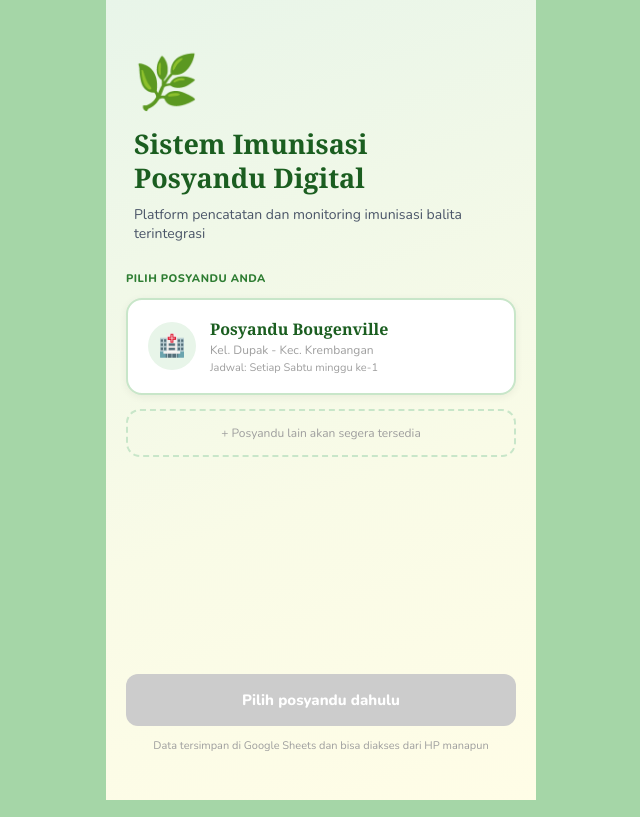
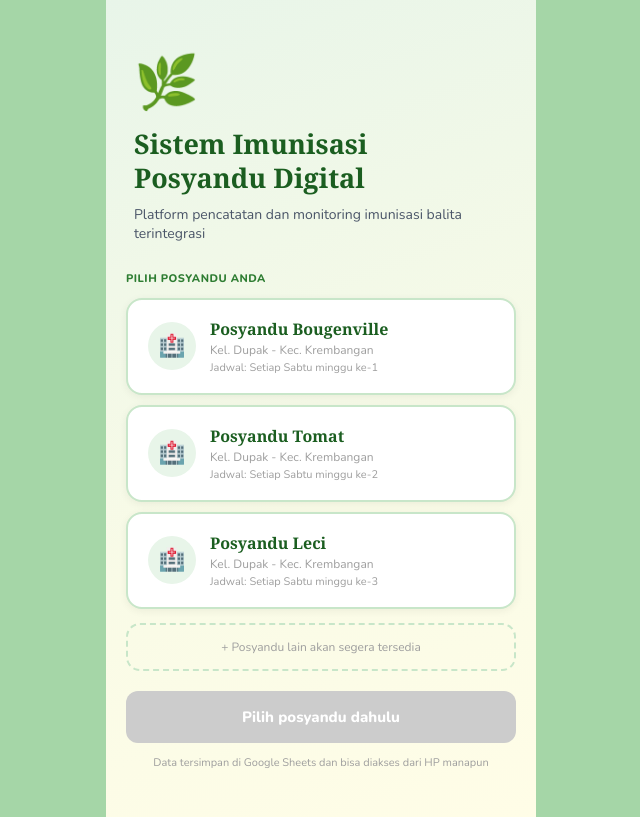
Before and after one commit to muhyusuf31301/posyandu-imunisasi, a React (Vite) app: page / in a window 1280 px wide. Shown: the whole page, without its empty margins (319-959 px from the left). Built offline with nearby package versions, Linux system fonts and the light colour scheme.

Commit message:
add Posyandu Tomat and Leci cards to login screen

```diff
--- a/src/App.jsx
+++ b/src/App.jsx
@@ -39,6 +39,8 @@ const API = {
 // ─────────────────────────────────────────────
 const POSYANDU_LIST = [
   { id:"bougenville", name:"Posyandu Bougenville", kelurahan:"Kel. Dupak", kecamatan:"Kec. Krembangan", kota:"Kota Surabaya", jadwal:"Setiap Sabtu minggu ke-1", kader:"Perawat Dwi & Bidan Yolanda" },
+  { id:"tomat", name:"Posyandu Tomat", kelurahan:"Kel. Dupak", kecamatan:"Kec. Krembangan", kota:"Kota Surabaya", jadwal:"Setiap Sabtu minggu ke-2", kader:"Perawat Salsa & Bidan Manda" },
+  { id:"leci", name:"Posyandu Leci", kelurahan:"Kel. Dupak", kecamatan:"Kec. Krembangan", kota:"Kota Surabaya", jadwal:"Setiap Sabtu minggu ke-3", kader:"Perawat Hartini & Bidan Rina" },
 ];
 
 const VACCINES = [
```
